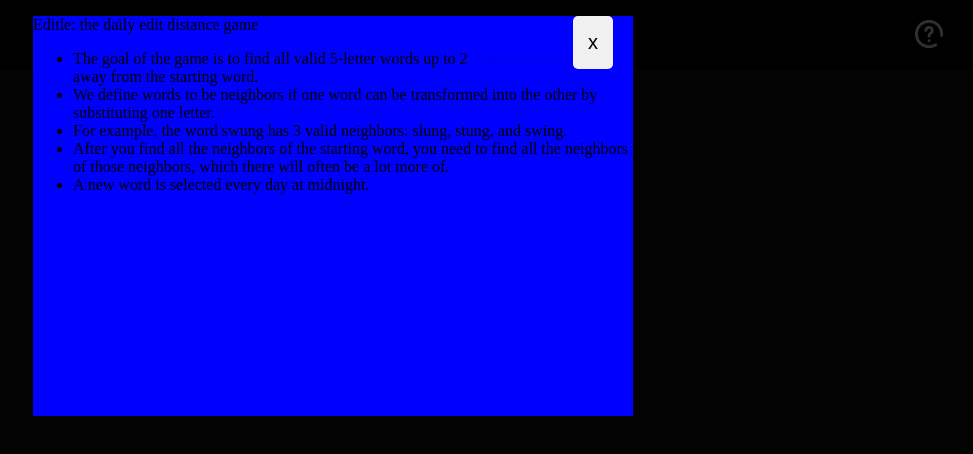
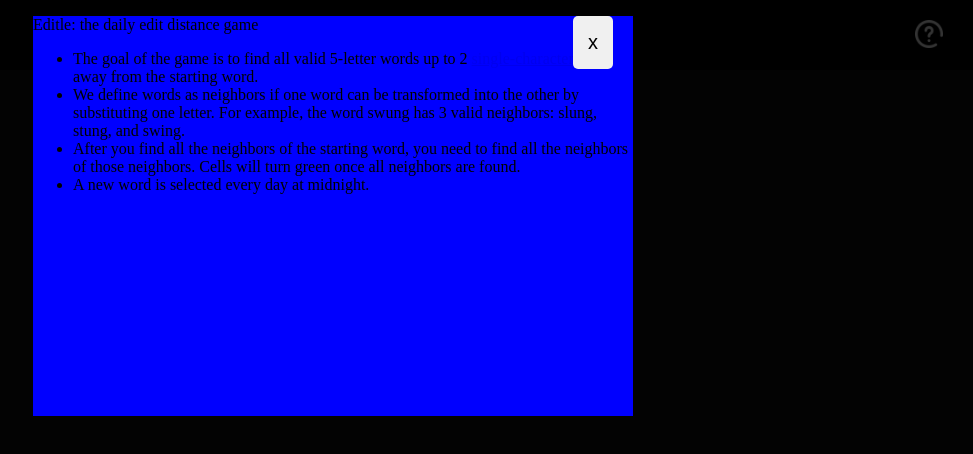
Before and after one commit to bsnyder2/editle, a Next.js app: page / in a window 1280 px wide. Both pictures are taken after a click on the button 1236 px from the left and 36 px from the top of the page. Shown: the top 454 px of the page, without its empty margins (307-1280 px from the left). Built offline with nearby package versions, Linux system fonts and the light colour scheme.

Commit message:
Some other edits

```diff
--- a/src/app/components/Calculator.tsx
+++ b/src/app/components/Calculator.tsx
@@ -21,9 +21,8 @@ const Calculator = () => {
                     <p>Editle: the daily edit distance game</p>
                     <ul>
                         <li>The goal of the game is to find all valid 5-letter words up to 2 <a href='https://en.wikipedia.org/wiki/Hamming_distance' target="_blank">single-character edits</a> away from the starting word.</li>
-                        <li>We define words to be neighbors if one word can be transformed into the other by substituting one letter.</li>
-                        <li>For example, the word swung has 3 valid neighbors: slung, stung, and swing.</li>
-                        <li>After you find all the neighbors of the starting word, you need to find all the neighbors of those neighbors, which there will often be a lot more of.</li>
+                        <li>We define words as neighbors if one word can be transformed into the other by substituting one letter. For example, the word swung has 3 valid neighbors: slung, stung, and swing.</li>
+                        <li>After you find all the neighbors of the starting word, you need to find all the neighbors of those neighbors. Cells will turn green once all neighbors are found.</li>
                         <li>A new word is selected every day at midnight.</li>
                     </ul>
                 </div>
--- a/src/app/components/WordsTable.tsx
+++ b/src/app/components/WordsTable.tsx
@@ -130,8 +130,8 @@ const WordsTable = ({onUpdate1s, onUpdate2s, guessData}) => {
         }
 
         // hardcode
-        startWord = "flock";
-        tempDist1 = stepLevenshtein(startWord, startWord, words5);
+        // startWord = "flock";
+        // tempDist1 = stepLevenshtein(startWord, startWord, words5);
 
 
         setDist1(stepLevenshtein(startWord, startWord, words5));
@@ -171,23 +171,54 @@ const WordsTable = ({onUpdate1s, onUpdate2s, guessData}) => {
 
 
 const SubTable = ({dist1Word, dist2Words, isDist1Hidden, dist2Hiddens, dist1Completed}) => {
+    const [editIndexes, setEditIndexes] = useState<number[]>(0);
+    const [columnComplete, setColumnComplete] = useState<boolean>(false);
+
     const getClassHere = () => {
         if (dist1Completed) return "smallerCellAllComplete";
         return (isDist1Hidden ? "smallerCell" : "smallerCellComplete");
     };
 
+    const getEditIndexes = () => {
+        const dist2WordEditIndexes: number[] = [];
+        // For char in dist1word
+        dist2Words.forEach((dist2Word: string) => {
+            for (let i = 0; i < 5; i++) {
+                if (dist1Word[i] !== dist2Word[i]) dist2WordEditIndexes.push(i + 1);
+            }
+        });
+        setEditIndexes(dist2WordEditIndexes);
+    }
+
+    const checkComplete = () => {
+
+    }
+
+    useEffect (() => {
+        getEditIndexes();
+    }, []);
+
+    useEffect(() => {
+        checkComplete();
+        const dist2ActualHiddens = dist2Hiddens.slice(0, dist2Words.length);
+        const result = dist2ActualHiddens.every(item => item === false);
+        setColumnComplete(result);
+        console.log("column is complete?", result);
+
+    })
+
     return (
     <table>
       <tbody>
         <tr>
-          <td className={getClassHere()}>{isDist1Hidden ? "____" : dist1Word}</td>
+          <td className={getClassHere()}>{isDist1Hidden ? "" : dist1Word}</td>
         </tr>
         {/* <tr>
           <td>{props.dist2Words.length}</td>
         </tr> */}
         {dist2Words.map((word, index) => (
           <tr key={index}>
-            <td className={dist2Hiddens[index] ? "smallerCell2" : "smallerCell2Complete"}>{dist2Hiddens[index] ? "5" : word}</td>
+            <td className={columnComplete ? "smallerCell2AllComplete" : (dist2Hiddens[index] ? "smallerCell2" : "smallerCell2Complete")}>{dist2Hiddens[index] ? editIndexes[index]: word}</td>
             {/* <p>{index}</p> */}
           </tr>
         ))}
--- a/src/app/css/WordsTable.css
+++ b/src/app/css/WordsTable.css
@@ -57,6 +57,14 @@ td {
     background-color: yellow;
 }
 
+.smallerCell2AllComplete {
+    outline-style: solid;
+    padding: 5px;
+    width: 60px;
+    height: 20px;
+    background-color: lime;
+}
+
 table {
     margin: 5px;
 }
```
